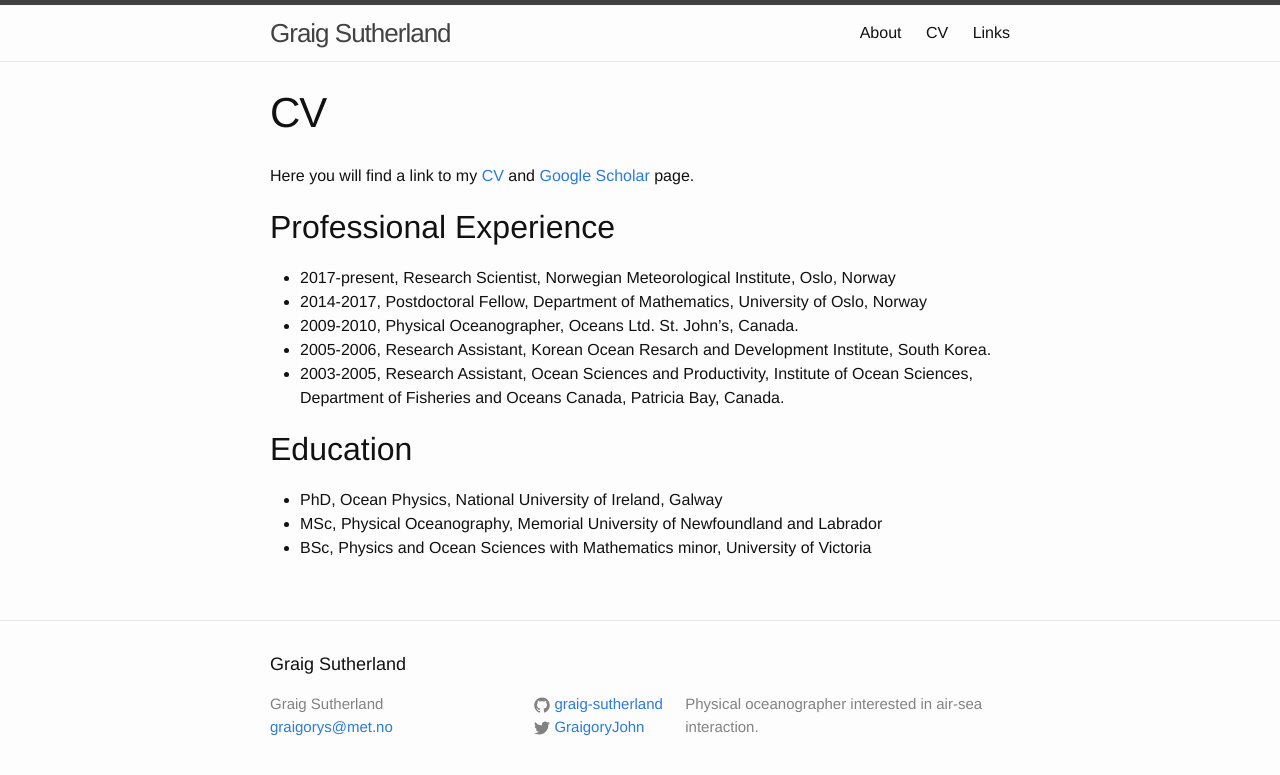
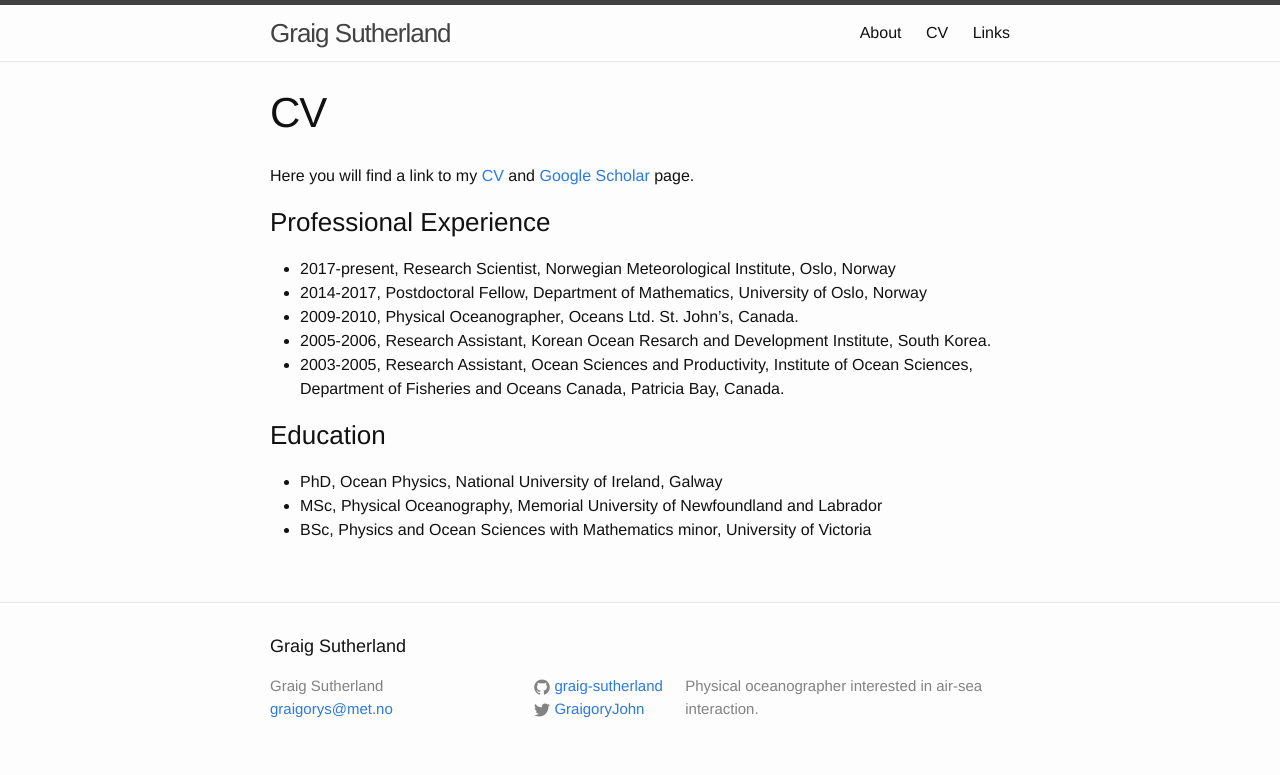
Before and after one commit to graig-sutherland/graig-sutherland.github.io, a Jekyll site: the page built from cv.md, in a window 1280 px wide. Shown: the top 775 px of the page. Built offline with Jekyll 4.4.1, drawn with Linux system fonts in a browser that asks for light colours.

Commit message:
updated some files

```diff
--- a/cv.md
+++ b/cv.md
@@ -6,14 +6,14 @@ permalink: /cv/
 
 Here you will find a link to my [CV](GJSutherland_CV.pdf) and [Google Scholar](https://scholar.google.no/citations?user=ChCG72gAAAAJ&hl=en) page.
 
-## Professional Experience
+### Professional Experience
 * 2017-present,  Research Scientist, Norwegian Meteorological Institute, Oslo, Norway
 * 2014-2017,  Postdoctoral Fellow, Department of Mathematics, University of Oslo, Norway
 * 2009-2010,  Physical Oceanographer, Oceans Ltd. St. John's, Canada.
 * 2005-2006,  Research Assistant, Korean Ocean Resarch and Development Institute, South Korea.
 * 2003-2005, Research Assistant, Ocean Sciences and Productivity, Institute of Ocean Sciences, Department of Fisheries and Oceans Canada, Patricia Bay, Canada.
 
-## Education
+### Education
 * PhD, Ocean Physics, National University of Ireland, Galway
 * MSc, Physical Oceanography, Memorial University of Newfoundland and Labrador
 * BSc, Physics and Ocean Sciences with Mathematics minor, University of Victoria
```
Also changed, not shown: _config.yml (line endings or trailing spaces), 2 other files.
